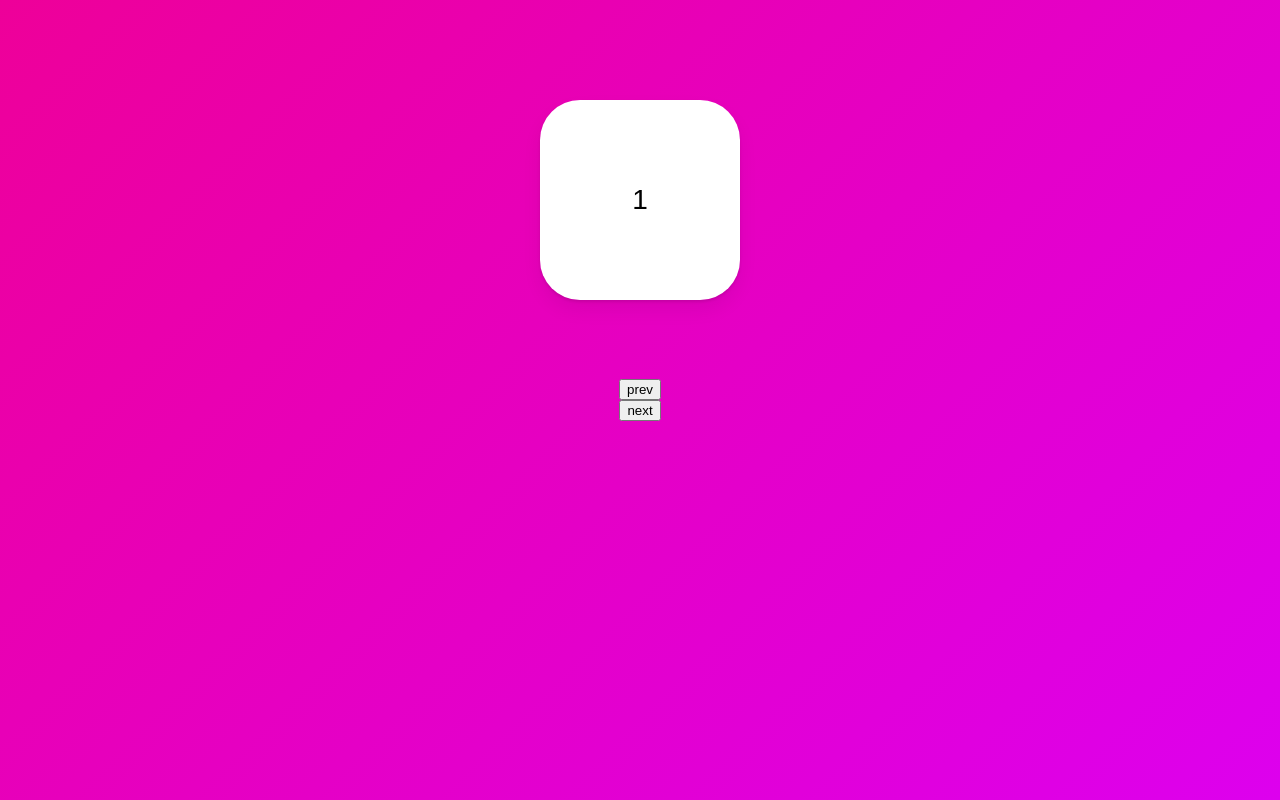
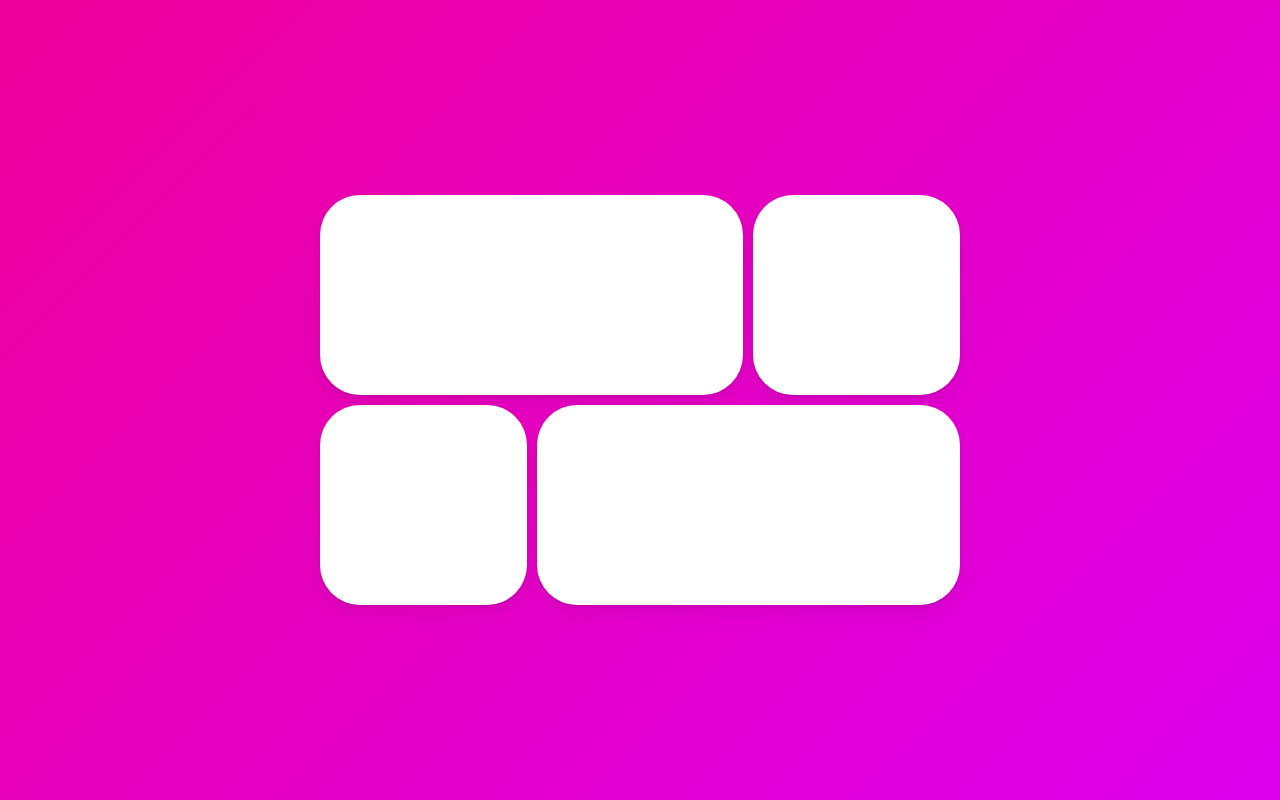
Before and after one commit to yr-git0/react-framer-motion, a React (Create React App) app: page / in a window 1280 px wide. Built offline with nearby package versions, Linux system fonts and the light colour scheme.

Commit message:
use layoutId with AnimatePresence

```diff
--- a/package.json
+++ b/package.json
@@ -11,7 +11,7 @@
     "@types/react": "^18.2.23",
     "@types/react-dom": "^18.2.8",
     "@types/styled-components": "^5.1.28",
-    "framer-motion": "^10.16.4",
+    "framer-motion": "^10.12.4",
     "react": "^18.2.0",
     "react-dom": "^18.2.0",
     "react-scripts": "5.0.1",
--- a/src/App.tsx
+++ b/src/App.tsx
@@ -6,77 +6,60 @@ const Wrapper = styled(motion.div)`
   height: 100vh;
   width: 100vw;
   display: flex;
-  justify-content: center;
+  justify-content: space-around;
   align-items: center;
-  flex-direction: column;
+`;
+
+const Grid = styled.div`
+  display: grid;
+  grid-template-columns: repeat(3, 1fr);
+  width: 50vw;
+  gap: 10px;
+  div:first-child,
+  div:last-child {
+    grid-column: span 2;
+  }
 `;
 
 const Box = styled(motion.div)`
-  width: 200px;
   height: 200px;
-  position: absolute;
-  top: 100px;
-  display: flex;
-  justify-content: center;
-  align-items: center;
-  font-size: 28px;
   background-color: rgba(255, 255, 255, 1);
   border-radius: 40px;
   box-shadow: 0 2px 3px rgba(0, 0, 0, 0.1), 0 10px 20px rgba(0, 0, 0, 0.06);
 `;
 
-const boxVariants = {
-  initial: (isBack: boolean) => ({
-    x: isBack ? -500 : 500,
-    opacity: 0,
-    scale: 0,
-  }),
-  visible: (isBack: boolean) => ({
-    x: 0,
-    opacity: 1,
-    scale: 1,
-    transition: {
-      duration: 1,
-    },
-  }),
-  exit: (isBack: boolean) => ({
-    x: isBack ? 500 : -500,
-    opacity: 0,
-    scale: 0,
-    transition: {
-      duration: 1,
-    },
-  }),
-};
+const Overlay = styled(motion.div)`
+  width: 100%;
+  height: 100%;
+  background-color: rgba(0, 0, 0, 0.5);
+  position: absolute;
+  display: flex;
+  justify-content: center;
+  align-items: center;
+`;
 
 function App() {
-  const [visible, setVisible] = useState(1);
-  const [isBack, setIsBack] = useState(false);
-  const prevPlease = () => {
-    setIsBack(true);
-    setVisible((prev) => (prev === 1 ? 1 : prev - 1));
-  };
-  const nextPlease = () => {
-    setIsBack(false);
-    setVisible((prev) => (prev === 10 ? 10 : prev + 1));
-  };
+  const [id, setId] = useState<null | string>(null);
 
   return (
     <Wrapper>
-      <AnimatePresence custom={isBack}>
-        <Box
-          custom={isBack}
-          key={visible}
-          variants={boxVariants}
-          initial="initial"
-          animate="visible"
-          exit="exit"
-        >
-          {visible}
-        </Box>
+      <Grid>
+        {["1", "2", "3", "4"].map((n) => (
+          <Box onClick={() => setId(n)} key={n} layoutId={n} />
+        ))}
+      </Grid>
+      <AnimatePresence>
+        {id ? (
+          <Overlay
+            onClick={() => setId(null)}
+            initial={{ backgroundColor: "rgba(0, 0, 0, 0)" }}
+            animate={{ backgroundColor: "rgba(0, 0, 0, 0.5)" }}
+            exit={{ backgroundColor: "rgba(0, 0, 0, 0)" }}
+          >
+            <Box layoutId={id} style={{ width: 400, height: 200 }} />
+          </Overlay>
+        ) : null}
       </AnimatePresence>
-      <button onClick={prevPlease}>prev</button>
-      <button onClick={nextPlease}>next</button>
     </Wrapper>
   );
 }
```
Also changed, not shown: 1 other file (tests, documents, lock files or other folders).
